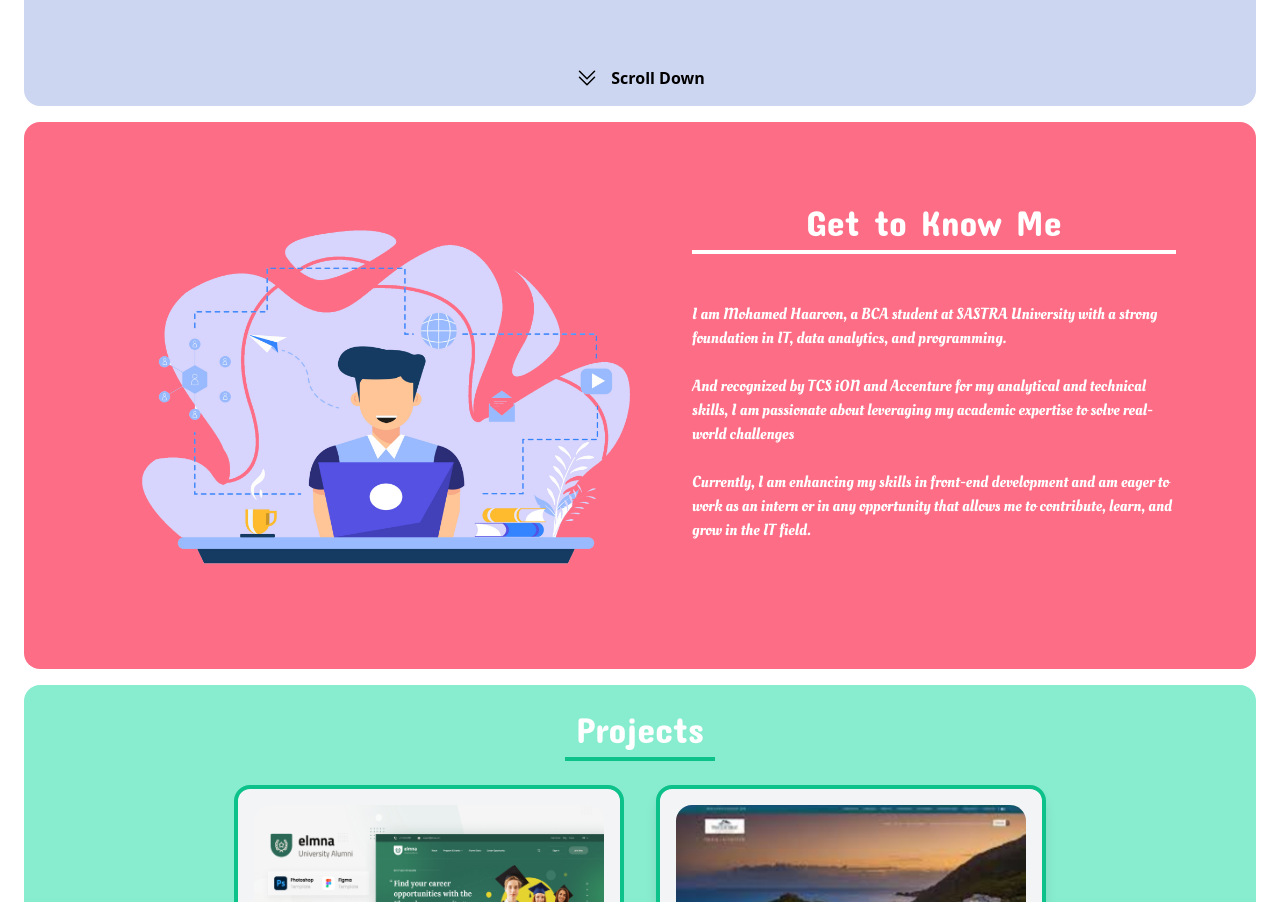
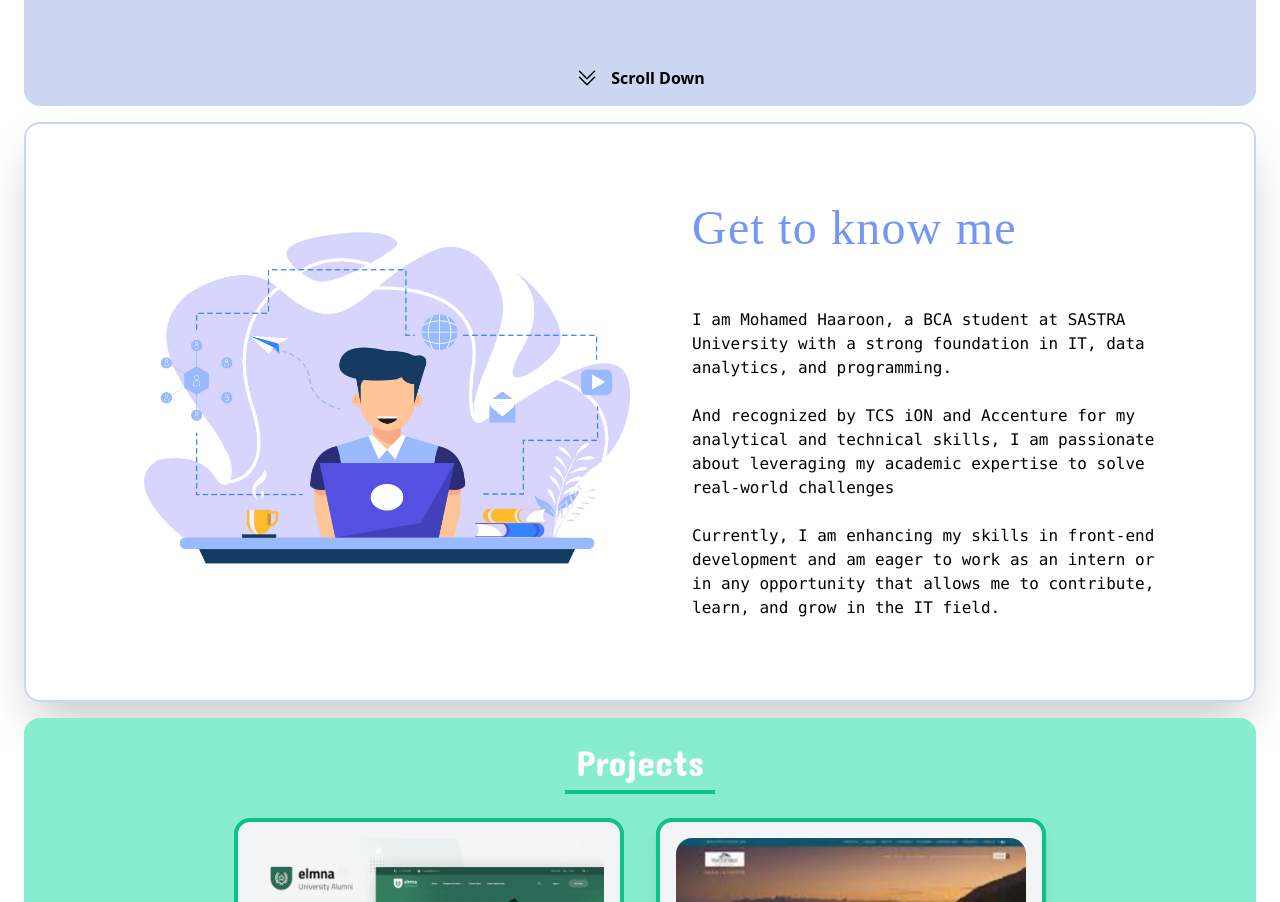
Before and after one commit to AMDHAAROON/portfolio, a React (Create React App) app: page / in a window 1280 px wide. Shown: the part 460-1362 px from the top of the page. Built offline with nearby package versions, Linux system fonts and the light colour scheme; a web font is replaced by a local one.

Commit message:
changed the color palette and added some animations

```diff
--- a/src/components/About.js
+++ b/src/components/About.js
@@ -1,5 +1,18 @@
 import aboutimg from '../assets/hero.png'
-export default function(){
+import { useInView } from 'react-intersection-observer';
+import Typewriter from 'typewriter-effect';
+import { useEffect, useState } from 'react';
+
+export default function TypingHeading() {
+ const { ref, inView } = useInView({ threshold: 0.5 });
+  const [key, setKey] = useState(0);
+
+  useEffect(() => {
+    if (inView) {
+      setKey(prev => prev + 1); // Force remount on view
+    }
+  }, [inView]);
+
 
     const config={
         line1:"I am Mohamed Haaroon, a BCA student at SASTRA University with a strong foundation in IT, data analytics, and programming.",
@@ -7,17 +20,27 @@ export default function(){
         line3:"Currently, I am enhancing my skills in front-end development and am eager to work as an intern or in any opportunity that allows me to contribute, learn, and grow in the IT field.",
     }
 
-    return<div className='px-6 pb-4 dark cursor-default'id='about' >
-    <section className='flex flex-col md:flex-row bg-flame rounded-2xl p-12 md:p-20 '  >
+    return<div className='px-6 pb-4 dark cursor-default 'id='about' >
+    <section className='flex flex-col md:flex-row border-2 border-lightlaven  shadow-2xl rounded-2xl p-12 md:p-20 '  >
         <div className='md:w-1/2  md:mr-10 '>
-            <img src={aboutimg} className='md:h-auto  md:mx-6 md:my-10 lg:my-0 '/>
+            <img src={aboutimg} className='md:h-auto  md:mx-6 md:my-10 lg:my-0 float-img'/>
         </div>
+
         <div className='md:w-1/2 '>
+
         <div className='flex flex-col  md:pl-8 '>
-            <h1 className='text-center text-2xl md:text-4xl text-white font-marker pb-2 border-dkflame border-b-4 dark:border-white'>Get to Know Me</h1>
-            <p className='pt-12 text-1xl font-design text-white'> {config.line1}</p>
-            <p className='pt-6 text-1xl font-design text-white'>{config.line2} </p>
-            <p className='pt-6 text-1xl font-design text-white '>{config.line3}</p>
+            <h1 ref={ref} className='text-[#7596F7] text-2xl md:text-5xl  font-cal  pb-2 tracking-wide'>
+                  {inView && (
+        <Typewriter
+          key={key} // this remounts the component
+          onInit={(typewriter) => {
+            typewriter.typeString('Get to know me').start();
+          }}
+        />
+      )} </h1>
+            <p className='pt-12 text-1xl font-mono '> {config.line1}</p>
+            <p className='pt-6 text-1xl font-mono'>{config.line2} </p>
+            <p className='pt-6 text-1xl font-mono '>{config.line3}</p>
             </div>
         </div>
     </section>
```
